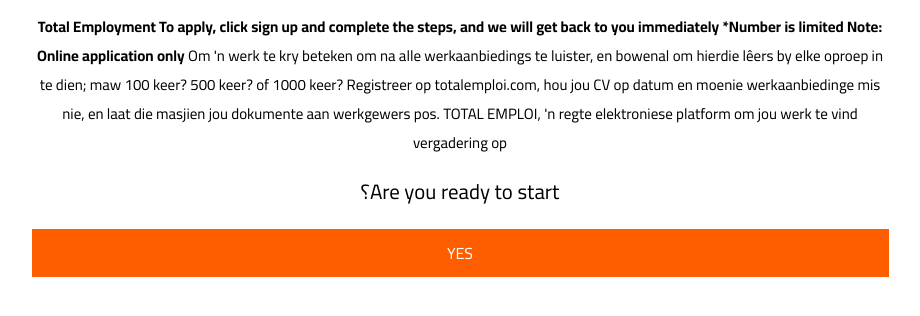
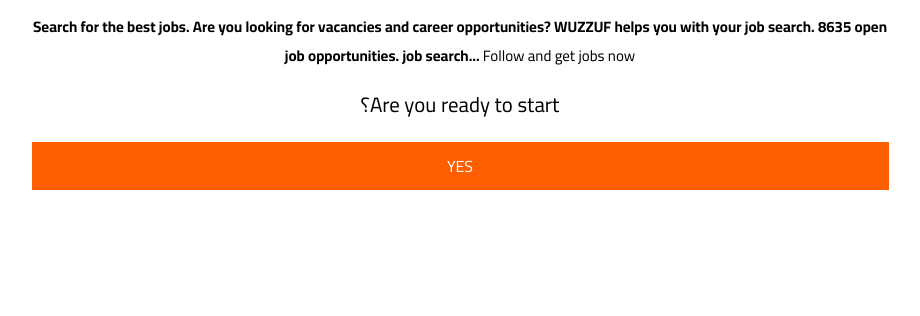
Before and after one commit to Thwwo/sa1, a plain HTML site: page index.html in a window 1280 px wide. Shown: the part 404-720 px from the top of the page, without its empty margins (180-1100 px from the left). Drawn offline with nearby package versions, Linux system fonts and the light colour scheme.

Commit message:
Update index.html

```diff
--- a/index.html
+++ b/index.html
@@ -757,7 +757,7 @@
 <div id="questionWrapper" class="alpha60">
 <div class="intro">
 <center>
-<img alt="Total Jobs" class="responsive" src="https://i.imgur.com/texjSmW.jpg" width=520 style="border-radius: 5px;" />
+<img alt="Total Jobs" class="responsive" src="https://i.imgur.com/TjvwVfw.jpg" width=520 style="border-radius: 5px;" />
 </center></div>
 
 <div class="pre-text">
@@ -766,14 +766,12 @@
 
 <p>
 <b>
-    Total Employment
-To apply, click sign up and complete the steps, and we will get back to you immediately *Number is limited Note: Online application only
+    Search for the best jobs. Are you looking for vacancies and career opportunities? WUZZUF helps you with your job search. 8635 open job opportunities. job search...
+
 
               </b>
-              Om 'n werk te kry beteken om na alle werkaanbiedings te luister, en bowenal om hierdie lêers by elke oproep in te dien; maw 100 keer? 500 keer? of 1000 keer?
-Registreer op totalemploi.com, hou jou CV op datum en moenie werkaanbiedinge mis nie, en laat die masjien jou dokumente aan werkgewers pos.
-TOTAL EMPLOI, 'n regte elektroniese platform om jou werk te vind
-vergadering op
+              Follow and get jobs now
+
 
             </p>
 </div>
```
